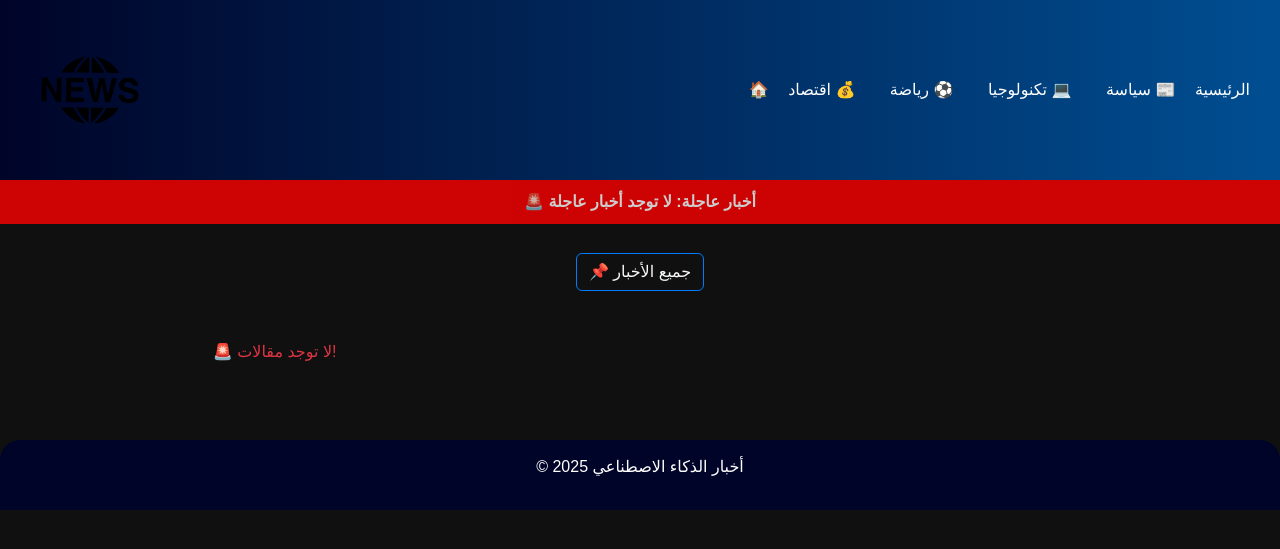
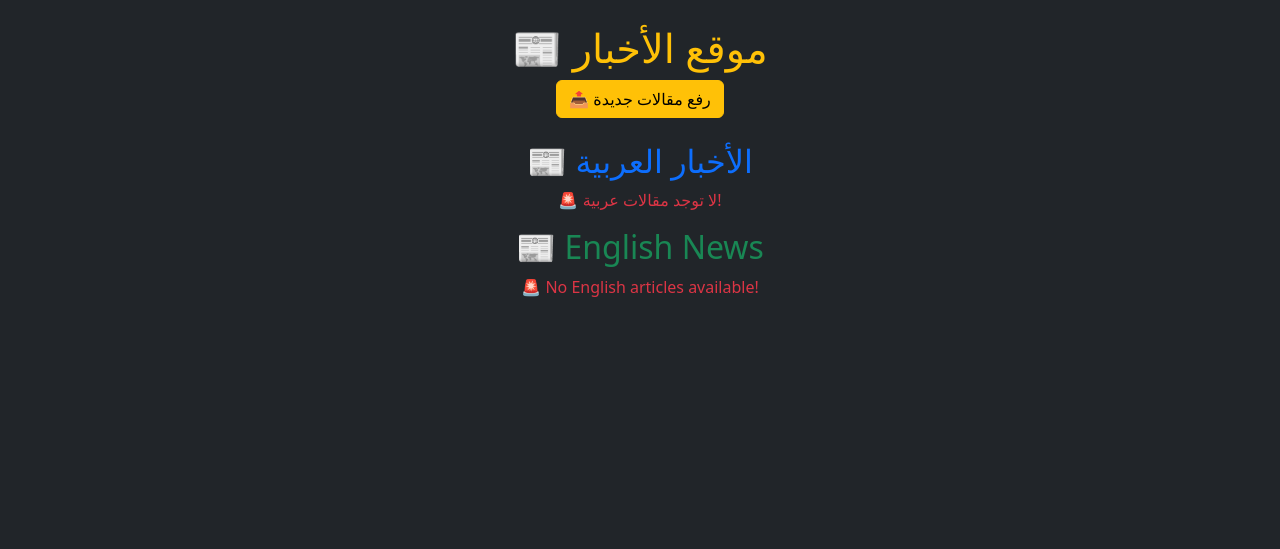
Before and after one commit to abo8888/AI-MEDIA-MONITOR, a Flask app: page / in a window 1280 px wide. Shown: the top 549 px of the page. Run offline with Flask 3, Linux system fonts and the light colour scheme.

Commit message:
index.html

```diff
--- a/templates/index.html
+++ b/templates/index.html
@@ -1,174 +1,63 @@
 <!DOCTYPE html>
-<html lang="{{ lang }}">
+<html lang="ar">
 <head>
     <meta charset="UTF-8">
     <meta name="viewport" content="width=device-width, initial-scale=1.0">
-    <title>{% if lang == 'en' %}AI NEWS{% else %}📰 أخبار الذكاء الاصطناعي{% endif %}</title>
+    <title>📰 موقع الأخبار</title>
     <link href="https://cdn.jsdelivr.net/npm/bootstrap@5.3.0/dist/css/bootstrap.min.css" rel="stylesheet">
-    <style>
-        /* 🌙 الوضع الداكن */
-        body {
-            background-color: #101010;
-            color: #f8f9fa;
-            font-family: 'Arial', sans-serif;
-        }
-
-        /* 🔵 الهيدر */
-        .header {
-            background: linear-gradient(to right, #000428, #004e92);
-            padding: 15px;
-            display: flex;
-            justify-content: space-between;
-            align-items: center;
-        }
-
-        .header img {
-            width: 150px;
-            height: auto;
-        }
-
-        .header .nav-links a {
-            color: white;
-            text-decoration: none;
-            margin: 0 15px;
-            font-size: 16px;
-        }
-
-        .header .nav-links a:hover {
-            color: #00aaff;
-        }
-
-        /* 🔴 شريط الأخبار العاجلة */
-        .breaking-news {
-            background-color: #ff0000;
-            color: white;
-            padding: 10px;
-            text-align: center;
-            font-weight: bold;
-            animation: blink 1.5s infinite alternate;
-        }
-
-        @keyframes blink {
-            from { opacity: 1; }
-            to { opacity: 0.7; }
-        }
-
-        /* 📌 تصنيفات الأخبار */
-        .category-buttons a {
-            margin: 5px;
-            transition: 0.3s;
-            color: #f8f9fa;
-            border: 1px solid #007bff;
-        }
-
-        .category-buttons a:hover {
-            background-color: #007bff;
-        }
-
-        /* 📰 تحسين مظهر المقالات */
-        .news-section {
-            display: grid;
-            grid-template-columns: repeat(auto-fill, minmax(300px, 1fr));
-            gap: 20px;
-            padding: 20px;
-        }
-
-        .news-card {
-            background-color: #1e1e1e;
-            border-radius: 10px;
-            overflow: hidden;
-            transition: 0.3s;
-            box-shadow: 0 4px 10px rgba(255, 255, 255, 0.1);
-        }
-
-        .news-card:hover {
-            transform: scale(1.05);
-            box-shadow: 0 6px 15px rgba(255, 255, 255, 0.2);
-        }
-
-        .news-card img {
-            width: 100%;
-            height: 200px;
-            object-fit: cover;
-        }
-
-        .news-card .card-body {
-            padding: 15px;
-        }
-
-        .news-card h5 {
-            color: #00aaff;
-            font-size: 18px;
-        }
-
-        .news-card p {
-            color: #ccc;
-            font-size: 14px;
-        }
-
-        /* 📌 الفوتر */
-        .footer {
-            background-color: #000428;
-            color: white;
-            text-align: center;
-            padding: 15px;
-            margin-top: 40px;
-            border-radius: 20px 20px 0 0;
-        }
-    </style>
 </head>
-<body>
-
-    <!-- 🏆 الهيدر -->
-    <div class="header">
-        <img src="{{ url_for('static', filename='images/logo.png') }}" alt="لوغو الموقع">
-        <div class="nav-links">
-            <a href="/?lang=ar">🏠 {% if lang == 'en' %}Home{% else %}الرئيسية{% endif %}</a>
-            <a href="/?category=Politics&lang={{ lang }}">📰 {% if lang == 'en' %}Politics{% else %}سياسة{% endif %}</a>
-            <a href="/?category=Tech&lang={{ lang }}">💻 {% if lang == 'en' %}Technology{% else %}تكنولوجيا{% endif %}</a>
-            <a href="/?category=Sports&lang={{ lang }}">⚽ {% if lang == 'en' %}Sports{% else %}رياضة{% endif %}</a>
-            <a href="/?category=Economy&lang={{ lang }}">💰 {% if lang == 'en' %}Economy{% else %}اقتصاد{% endif %}</a>
-        </div>
-    </div>
-
-    <!-- 🔴 شريط الأخبار العاجلة -->
-    <div class="breaking-news">
-        🚨 {% if lang == 'en' %}Breaking News:{% else %}أخبار عاجلة:{% endif %} {{ news[0].title if news else "لا توجد أخبار عاجلة" }}
-    </div>
+<body class="bg-dark text-light">
 
     <div class="container mt-4">
-        <div class="text-center mb-4 category-buttons">
-            <a href="/?lang={{ lang }}" class="btn btn-outline-light">📌 {% if lang == 'en' %}All News{% else %}جميع الأخبار{% endif %}</a>
-            {% for category in categories %}
-                <a href="/?category={{ category }}&lang={{ lang }}" class="btn btn-outline-light">
-                    {{ category }}
-                </a>
-            {% endfor %}
+        <h1 class="text-center text-warning">📰 موقع الأخبار</h1>
+
+        <!-- 🔍 زر رفع مقالات جديدة -->
+        <div class="text-center mb-4">
+            <a href="/upload" class="btn btn-warning">📤 رفع مقالات جديدة</a>
         </div>
 
-        <div class="news-section">
-            {% if news %}
-                {% for article in news %}
-                <div class="news-card">
-                    <img src="{{ article.image }}" alt="صورة المقال">
-                    <div class="card-body">
-                        <h5>
-                            <a href="/news/{{ loop.index0 }}?lang={{ lang }}" class="text-decoration-none">{{ article.title }}</a>
-                        </h5>
-                        <p>{{ article.content[:150] }}...</p>
-                        <a href="/news/{{ loop.index0 }}?lang={{ lang }}" class="btn btn-primary">{% if lang == 'en' %}Read More{% else %}اقرأ المزيد{% endif %}</a>
+        <!-- 📰 عرض الأخبار العربية -->
+        <h2 class="text-center text-primary">📰 الأخبار العربية</h2>
+        <div class="row">
+            {% if news_ar %}
+                {% for article in news_ar %}
+                <div class="col-md-6 mb-4">
+                    <div class="card bg-secondary text-white">
+                        <img src="{{ article.image }}" class="card-img-top" alt="صورة المقال">
+                        <div class="card-body">
+                            <h5 class="card-title">{{ article.title }}</h5>
+                            <p class="card-text">{{ article.content[:150] }}...</p>
+                            <span class="badge bg-info">{{ article.category }}</span>
+                        </div>
                     </div>
                 </div>
                 {% endfor %}
             {% else %}
-                <p class="text-center text-danger">🚨 {% if lang == 'en' %}No articles available!{% else %}لا توجد مقالات!{% endif %}</p>
+                <p class="text-center text-danger">🚨 لا توجد مقالات عربية!</p>
+            {% endif %}
+        </div>
+
+        <!-- 📰 عرض الأخبار الإنجليزية -->
+        <h2 class="text-center text-success">📰 English News</h2>
+        <div class="row">
+            {% if news_en %}
+                {% for article in news_en %}
+                <div class="col-md-6 mb-4">
+                    <div class="card bg-secondary text-white">
+                        <img src="{{ article.image }}" class="card-img-top" alt="Article Image">
+                        <div class="card-body">
+                            <h5 class="card-title">{{ article.title }}</h5>
+                            <p class="card-text">{{ article.content[:150] }}...</p>
+                            <span class="badge bg-info">{{ article.category }}</span>
+                        </div>
+                    </div>
+                </div>
+                {% endfor %}
+            {% else %}
+                <p class="text-center text-danger">🚨 No English articles available!</p>
             {% endif %}
         </div>
     </div>
 
-    <div class="footer">
-        <p>&copy; 2025 {% if lang == 'en' %}AI NEWS{% else %}أخبار الذكاء الاصطناعي{% endif %}</p>
-    </div>
-
 </body>
 </html>
```
